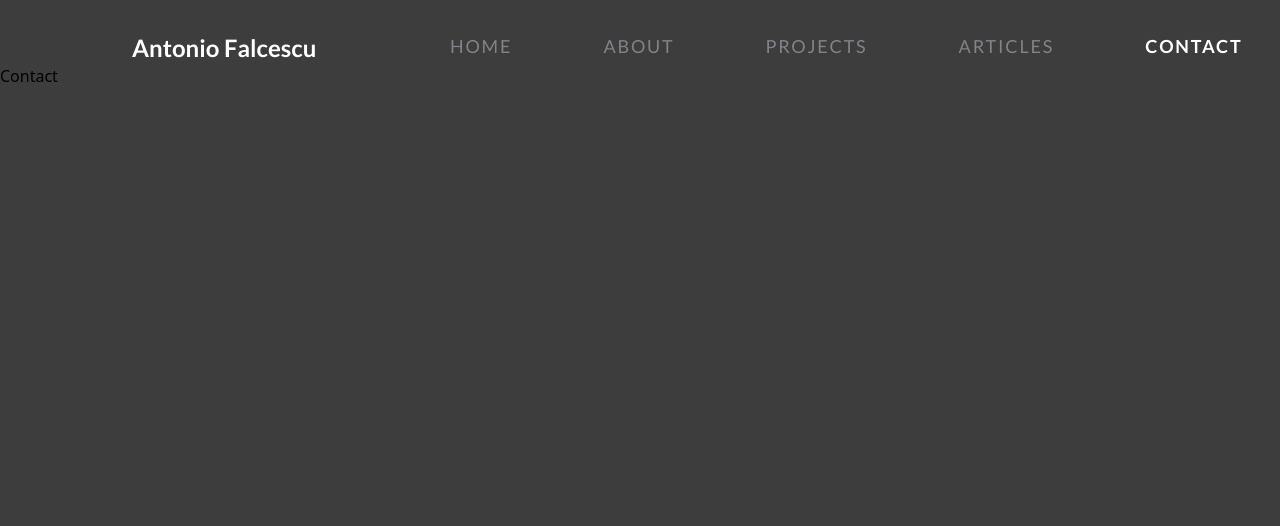
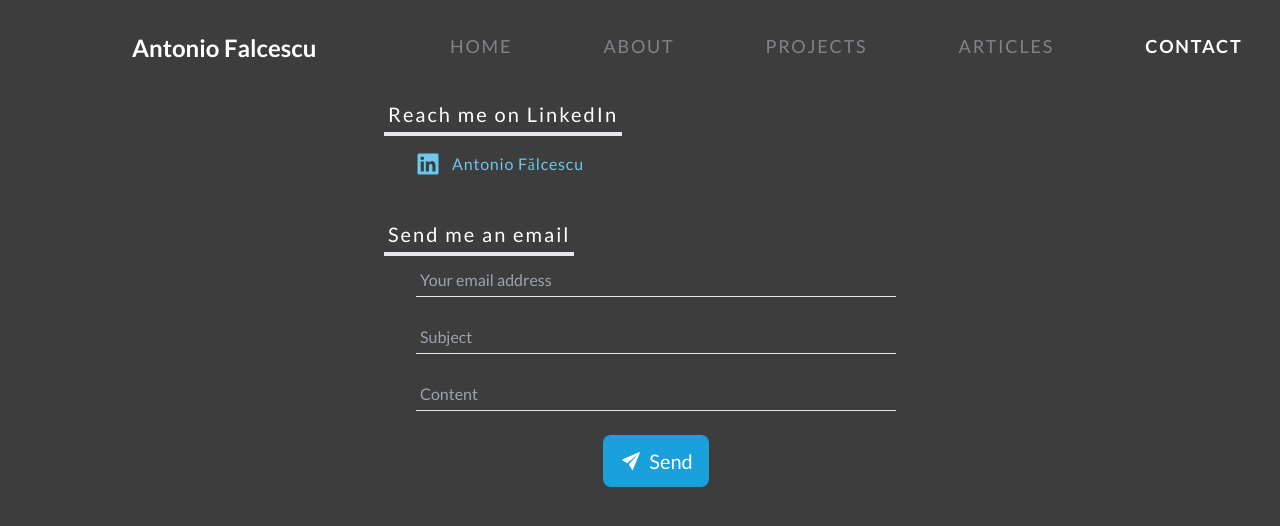
Before and after one commit to Rodioo/personal-site, a React app: page /contact in a window 1280 px wide. Shown: the top 526 px of the page. Built offline with nearby package versions, Linux system fonts and the light colour scheme; some icons are missing; the HTML template or start-up script is replaced by a standard one.

Commit message:
added draft version of contact page

```diff
--- a/src/common/types/page.type.ts
+++ b/src/common/types/page.type.ts
@@ -2,7 +2,7 @@ import Home from '../../pages/Home/Home.tsx';
 import About from '../../pages/About/About.tsx';
 import Projects from '../../pages/Projects/Projects.tsx';
 import Articles from '../../pages/Articles/Articles.tsx';
-import Contact from '../../pages/Contact.tsx';
+import Contact from '../../pages/Contact/Contact.tsx';
 import React from 'react';
 
 const Page = {
--- a/src/components/Social/Social.tsx
+++ b/src/components/Social/Social.tsx
@@ -18,7 +18,7 @@ const Social = ({
       href={link}
       target="_blank"
       className={
-      `ml-6 flex w-fit flex-row gap-3 p-2 text-baby-blue rounded-md
+      `ml-6 flex w-fit flex-row gap-3 p-2 text-baby-blue rounded-md cursor-pointer
       hover:bg-baby-blue hover:bg-opacity-10
       ${className}`
     }
--- a/src/pages/Contact.tsx
+++ /dev/null
@@ -1,11 +0,0 @@
-import React from 'react';
-
-const Contact = (): React.JSX.Element => {
-  return (
-    <div data-testid='CONTACT'>
-      Contact
-    </div>
-  );
-}
-
-export default Contact;
--- /dev/null
+++ b/src/pages/Contact/Contact.tsx
@@ -0,0 +1,77 @@
+import React, {useRef} from 'react';
+import HeaderParagraph from '../../components/HeaderParagraph/HeaderParagraph.tsx';
+import {FaLinkedin} from 'react-icons/fa';
+import Social from '../../components/Social/Social.tsx';
+import Button from '../../components/Button/Button.tsx';
+import ButtonType from '../../common/types/button.type.ts';
+import {IoIosSend} from 'react-icons/io';
+
+//TODO: style text area scrollbar, style focused input, style invalid input, style valid input, add captcha after pressing send, add tests for input, add mail library
+const Contact = (): React.JSX.Element => {
+  const textAreaRef = useRef<HTMLTextAreaElement>(null);
+
+  const handleAutoExpand = () => {
+    const MAX_HEIGHT: number = 300;
+
+    const textArea = textAreaRef.current;
+    if (textArea) {
+      textArea.style.height = 'auto';
+      textArea.style.overflowY = 'hidden';
+
+      textArea.style.height = `${Math.min(
+        textArea.scrollHeight,
+        MAX_HEIGHT
+      )}px`;
+
+      if (textArea.scrollHeight >= MAX_HEIGHT) {
+        textArea.style.overflowY = 'scroll';
+      }
+    }
+  };
+
+  return (
+    <div
+      data-testid="CONTACT"
+      className="ml-auto mr-auto mt-8 flex w-10/12 flex-col gap-8 font-lato sm:w-2/3 md:w-3/5 xl:w-2/5">
+      <HeaderParagraph title={'Reach me on LinkedIn'}>
+        <Social
+          icon={<FaLinkedin className="h-6 w-6" />}
+          link="https://www.linkedin.com/in/antonio-falcescu/"
+          text="Antonio Fălcescu"
+        />
+      </HeaderParagraph>
+      <HeaderParagraph title={'Send me an email'}>
+        <div className="ml-8 flex flex-col gap-6">
+          <input
+            className="border-b bg-transparent p-1 duration-700 ease-in-out focus:-translate-y-0.5
+              focus:scale-105 focus:outline-none"
+            placeholder="Your email address"
+            type="text"
+          />
+          <input
+            className="border-b bg-transparent p-1 duration-700 ease-in-out focus:-translate-y-0.5
+              focus:scale-105 focus:outline-none"
+            placeholder="Subject"
+            type="text"
+          />
+          <textarea
+            ref={textAreaRef}
+            className="resize-none border-b bg-transparent p-1 focus:outline-none"
+            placeholder="Content"
+            rows={1}
+            onInput={handleAutoExpand}
+          />
+          <Button
+            type={ButtonType.Primary}
+            onClick={() => {}}
+            className="ml-auto mr-auto w-fit">
+            <IoIosSend className="m-auto h-5 w-5 lg:h-6 lg:w-6" />
+            <span className="mb-auto mt-auto">Send</span>
+          </Button>
+        </div>
+      </HeaderParagraph>
+    </div>
+  );
+};
+
+export default Contact;
```
